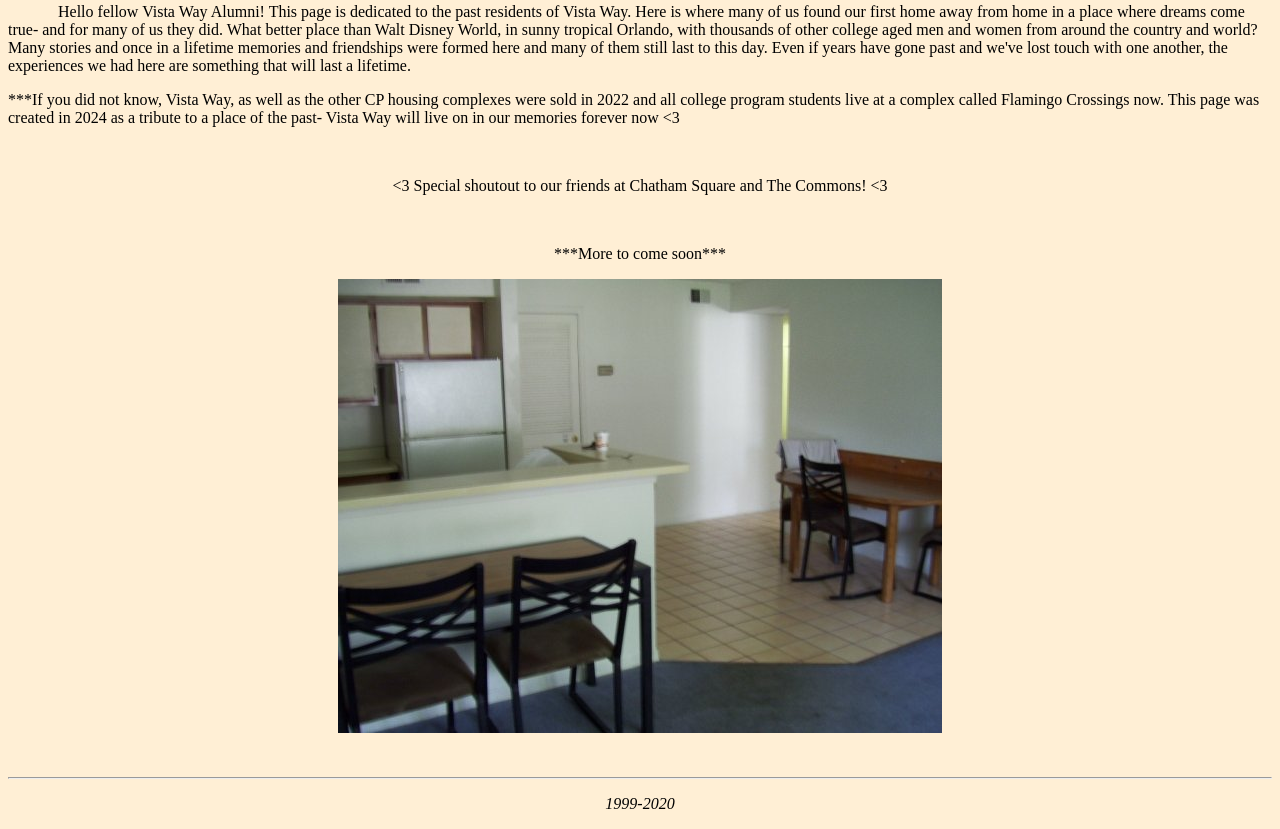
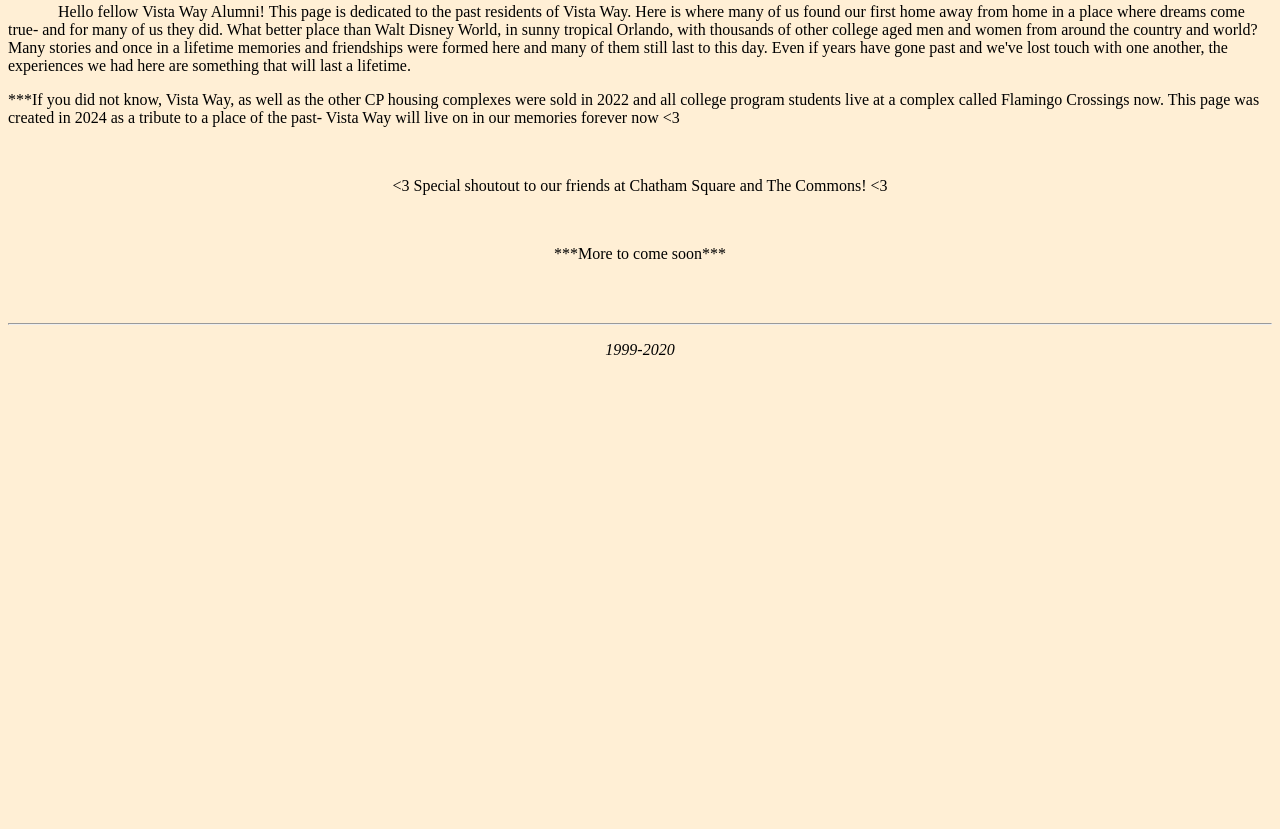
Before and after one commit to VistaWay/website, a plain HTML site: page index.html in a window 1280 px wide. Shown: the part 627-1456 px from the top of the page. After the commit the page ends 1002 px from the top, so only its background shows below. Drawn offline with Linux system fonts and the light colour scheme; files whose address does not match are found by name.

Commit message:
Update index.html

```diff
--- a/index.html
+++ b/index.html
@@ -52,7 +52,6 @@ our memories forever now <3 </p>
 <center><p> <3 Special shoutout to our friends at Chatham Square and The Commons! <3 </p></center>
 <br>
 <center><p>***More to come soon***</p></center>
-<img src="C:\Users\Desktop\Desktop\Website\6.jpg" alt="">
 <br>
 <br>
 <hr>
```
